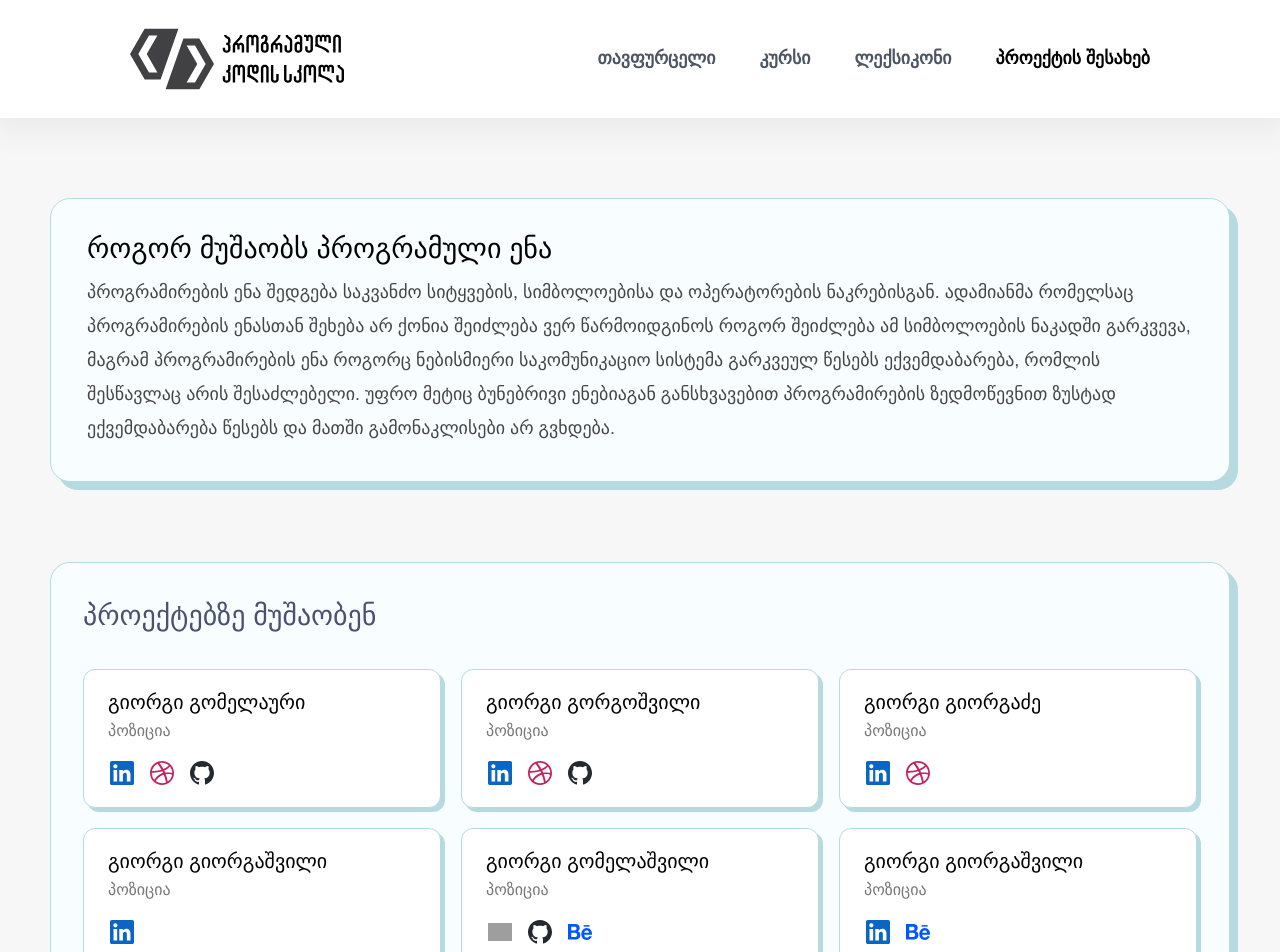
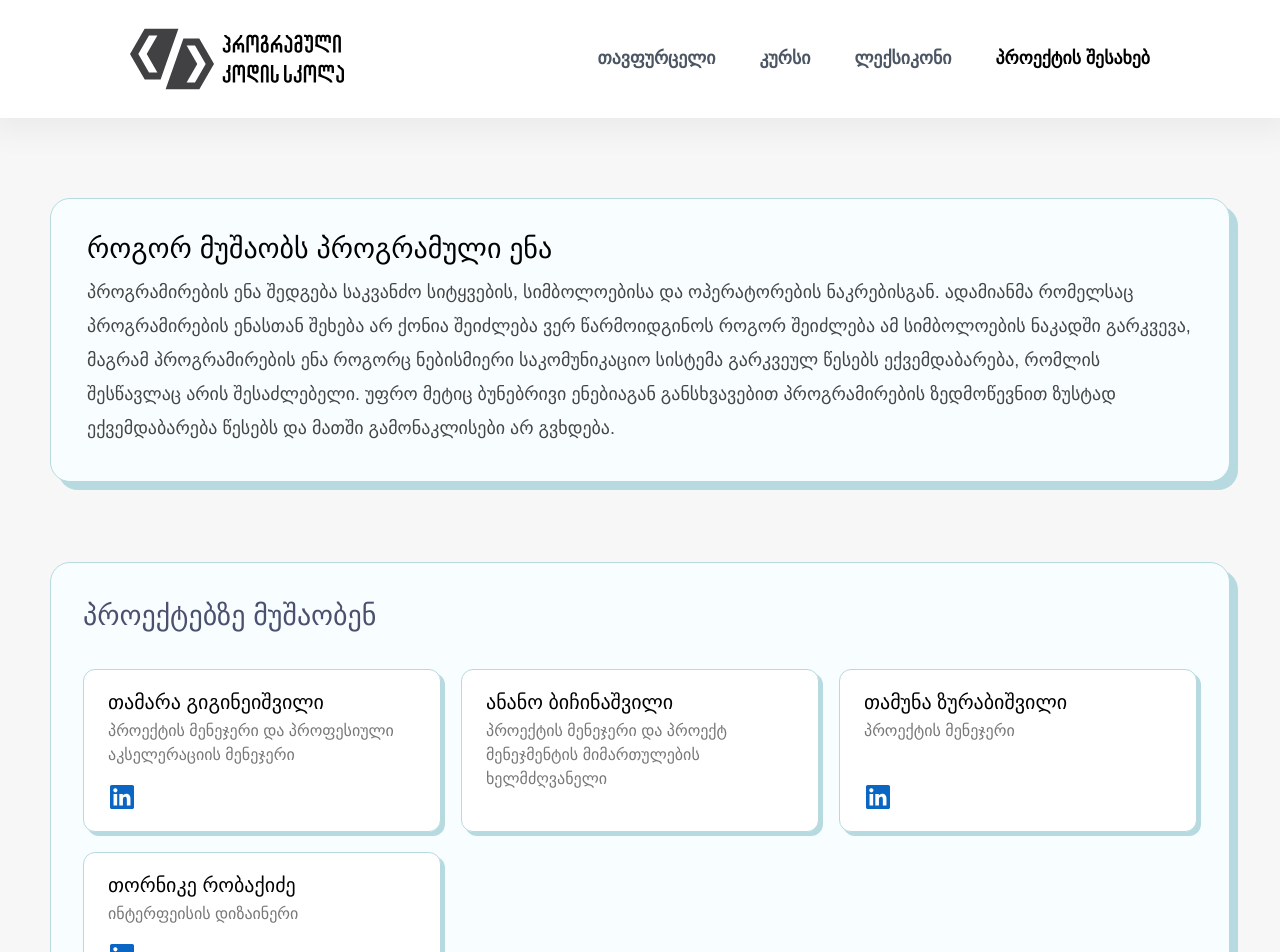
Before and after one commit to Mind1a/code-school-v2, a Next.js app: page /about in a window 1280 px wide. Shown: the top 952 px of the page. Built offline with nearby package versions, Linux system fonts and the light colour scheme; grey boxes are pictures that could not be loaded; a web font is replaced by a local one.

Commit message:
contact and code visual

```diff
--- a/src/features/landing/data/data.ts
+++ b/src/features/landing/data/data.ts
@@ -1,37 +1,37 @@
-import { Article, CourseCard, FooterLink, FooterLogo, NavItem } from '../types';
+import { Article, CourseCard, FooterLink, FooterLogo, NavItem } from "../types";
 
 export const navLinks: NavItem[] = [
-  { label: 'თავფურცელი', href: '/' },
-  { label: 'კურსი', href: '/codeSchoolCourses' },
+  { label: "თავფურცელი", href: "/" },
+  { label: "კურსი", href: "/codeSchoolCourses" },
   {
-    label: 'ლექსიკონი',
-    href: 'https://multiterm.iliauni.edu.ge/',
+    label: "ლექსიკონი",
+    href: "https://multiterm.iliauni.edu.ge/",
     external: true,
   },
-  { label: 'პროექტის შესახებ', href: '/about' },
+  { label: "პროექტის შესახებ", href: "/about" },
 ];
 
 export const contactLinks: FooterLink[] = [
   {
     id: 1,
-    icon: '/images/svg/info_icon.svg',
-    alt: 'Email icon',
-    href: 'mailto:info@iliauni.edu.ge',
-    label: 'info@iliauni.edu.ge',
+    icon: "/images/svg/info_icon.svg",
+    alt: "Email icon",
+    href: "mailto:info@iliauni.edu.ge",
+    label: "info@iliauni.edu.ge",
   },
   {
     id: 2,
-    icon: '/images/svg/phone_icon.svg',
-    alt: 'Phone icon',
-    href: 'tel:+995322220009',
-    label: '(+995 32) 222 00 09',
+    icon: "/images/svg/phone_icon.svg",
+    alt: "Phone icon",
+    href: "tel:+995322220009",
+    label: "(+995 32) 222 00 09",
   },
   {
     id: 3,
-    icon: '/images/svg/location_icon.svg',
-    alt: 'Location icon',
-    href: 'https://maps.app.goo.gl/nvPokDBG7115F1ie9',
-    label: 'თბილისი ქაქუცა ჩოლოყაშვილის გამზირი 3/5',
+    icon: "/images/svg/location_icon.svg",
+    alt: "Location icon",
+    href: "https://maps.app.goo.gl/nvPokDBG7115F1ie9",
+    label: "თბილისი ქაქუცა ჩოლოყაშვილის გამზირი 3/5",
     external: true,
   },
 ];
@@ -39,17 +39,17 @@ export const contactLinks: FooterLink[] = [
 export const footerLogos: FooterLogo[] = [
   {
     id: 1,
-    icon: '/images/svg/logo_unilab.svg',
-    alt: 'Unilab Logo',
-    href: 'https://unilab.iliauni.edu.ge/',
+    icon: "/images/svg/logo_unilab.svg",
+    alt: "Unilab Logo",
+    href: "https://unilab.iliauni.edu.ge/",
     width: 94.74,
     height: 124,
   },
   {
     id: 2,
-    icon: '/images/svg/logo_iliauni.svg',
-    alt: 'Iliauni Logo',
-    href: 'https://iliauni.edu.ge/en/',
+    icon: "/images/svg/logo_iliauni.svg",
+    alt: "Iliauni Logo",
+    href: "https://iliauni.edu.ge/en/",
     width: 124.66,
     height: 124,
   },
@@ -57,115 +57,112 @@ export const footerLogos: FooterLogo[] = [
 
 export const articlesData: Article[] = [
   {
-    id: 'info_coding',
-    title: 'ინფორმაციის კოდირება',
+    id: "info_coding",
+    title: "ინფორმაციის კოდირება",
     paragraphs: [
-      'არსებობს ინფირმაციის კოდირების, ინფიორმაციისათვის ფორმატის შეცვლის ბევრი განსხვავებული საშუალება. მაგალითად საიდუმლო კოდების სისტემა ინფირმაციას უხილავს ხდის მათთთვის ვინც მოცემულ კოდების სისტემას არ იცნიბს.',
-      'საკომუნიკაციო კოდის ადრეულ მაგალითად შეგვიძლია სამეტრყველო ენის გამოგონება ჩავთვალოთ. ენამ ადამიანს საშუალება მისცა, მეტყველების საშუალებით, გადმსცეს ის, რასაც ფიქრობს, რაც ნახა ან იგრძნო.',
-      'ინფირმაციის კომპიუტერისათვის გასაგებ ფორმაში გადაყვანას ასევე კოდირებას უწოდებენ. კომპიყტერული პროგრამის შესაქმნელად საჭიროა ინფორმაციის კომპიუტერისათვის გასაგებ ფორმაში გადაყვანა, ამისათვის კომპიუტერულ ენებს ვიყენებეთ.',
+      "არსებობს ინფირმაციის კოდირების, ინფიორმაციისათვის ფორმატის შეცვლის ბევრი განსხვავებული საშუალება. მაგალითად საიდუმლო კოდების სისტემა ინფირმაციას უხილავს ხდის მათთთვის ვინც მოცემულ კოდების სისტემას არ იცნიბს.",
+      "საკომუნიკაციო კოდის ადრეულ მაგალითად შეგვიძლია სამეტრყველო ენის გამოგონება ჩავთვალოთ. ენამ ადამიანს საშუალება მისცა, მეტყველების საშუალებით, გადმსცეს ის, რასაც ფიქრობს, რაც ნახა ან იგრძნო.",
+      "ინფირმაციის კომპიუტერისათვის გასაგებ ფორმაში გადაყვანას ასევე კოდირებას უწოდებენ. კომპიყტერული პროგრამის შესაქმნელად საჭიროა ინფორმაციის კომპიუტერისათვის გასაგებ ფორმაში გადაყვანა, ამისათვის კომპიუტერულ ენებს ვიყენებეთ.",
     ],
   },
   {
-    id: 'program_coding',
-    title: 'პროგრამული კოდი',
+    id: "program_coding",
+    title: "პროგრამული კოდი",
     paragraphs: [
-      'პროგრამული კოდი ხელოვნურად შექმნილი ენაა, რომელიც კომპიუტერული მოწყობილობებისათვის კომპლექსური დავალებების, ინსტრუქციების მისაცემად არის საჭირო. პროგრამული კოდი პროგრამების შესაქმნელად გამოიყენება, რომლებიც განსაზღვრავენ კომპიუტერული მოწყობილობის მიერ გარკვეული ოპერაციების შესრულებას, განაპირობებენ კომპიუტერული მოწყობილობის ქცევას.',
+      "პროგრამული კოდი ხელოვნურად შექმნილი ენაა, რომელიც კომპიუტერული მოწყობილობებისათვის კომპლექსური დავალებების, ინსტრუქციების მისაცემად არის საჭირო. პროგრამული კოდი პროგრამების შესაქმნელად გამოიყენება, რომლებიც განსაზღვრავენ კომპიუტერული მოწყობილობის მიერ გარკვეული ოპერაციების შესრულებას, განაპირობებენ კომპიუტერული მოწყობილობის ქცევას.",
     ],
   },
   {
-    id: 'how_coding',
-    title: 'როგორ მუშაობს პროგრამული ენა',
+    id: "how_coding",
+    title: "როგორ მუშაობს პროგრამული ენა",
     paragraphs: [
-      'პროგრამირების ენა შედგება საკვანძო სიტყვების, სიმბოლოებისა და ოპერატორების ნაკრებისგან. ადამიანმა რომელსაც პროგრამირების ენასთან შეხება არ ქონია შეიძლება ვერ წარმოიდგინოს როგორ შეიძლება ამ სიმბოლოების ნაკადში გარკვევა, მაგრამ პროგრამირების ენა როგორც ნებისმიერი საკომუნიკაციო სისტემა გარკვეულ წესებს ექვემდაბარება, რომლის შესწავლაც არის შესაძლებელი. უფრო მეტიც ბუნებრივი ენებიაგან განსხვავებით პროგრამირების ზედმოწევნით ზუსტად ექვემდაბარება წესებს და მათში გამონაკლისები არ გვხდება.',
+      "პროგრამირების ენა შედგება საკვანძო სიტყვების, სიმბოლოებისა და ოპერატორების ნაკრებისგან. ადამიანმა რომელსაც პროგრამირების ენასთან შეხება არ ქონია შეიძლება ვერ წარმოიდგინოს როგორ შეიძლება ამ სიმბოლოების ნაკადში გარკვევა, მაგრამ პროგრამირების ენა როგორც ნებისმიერი საკომუნიკაციო სისტემა გარკვეულ წესებს ექვემდაბარება, რომლის შესწავლაც არის შესაძლებელი. უფრო მეტიც ბუნებრივი ენებიაგან განსხვავებით პროგრამირების ზედმოწევნით ზუსტად ექვემდაბარება წესებს და მათში გამონაკლისები არ გვხდება.",
     ],
     fullWidth: true,
   },
 ];
 export const coursesData: CourseCard[] = [
   {
-    id: 'python',
-    href: '/courses/python/1.1',
-    logo: '/images/svg/py_logo.svg',
-    logoAlt: 'Python logo',
+    id: "python",
+    href: "/courses/python/1.1",
+    logo: "/images/svg/py_logo.svg",
+    logoAlt: "Python logo",
     logoWidth: 137.49,
     logoHeight: 137.49,
-    backgroundColor: '#ebf3f9',
-    shadowColor: '#89b9dd',
-    courseName: 'Python - ის საწყისები',
-    author: 'სახელი გვარი',
+    backgroundColor: "#ebf3f9",
+    shadowColor: "#89b9dd",
+    courseName: "Python - ის საწყისები",
+    author: "სახელი გვარი",
     topicsCount: 10,
   },
   {
-    id: 'html-css',
-    href: '/courses/html/1.1',
-    logo: '/images/svg/html_css_logo.svg',
-    logoAlt: 'HTML CSS logo',
+    id: "html-css",
+    href: "/courses/html/1.1",
+    logo: "/images/svg/html_css_logo.svg",
+    logoAlt: "HTML CSS logo",
     logoWidth: 167.19,
     logoHeight: 124.17,
-    backgroundColor: '#ddddfe',
-    shadowColor: '#ababd0',
-    courseName: 'HTML, CSS ის საწყისები',
-    author: 'სახელი გვარი',
+    backgroundColor: "#ddddfe",
+    shadowColor: "#ababd0",
+    courseName: "HTML, CSS ის საწყისები",
+    author: "სახელი გვარი",
     topicsCount: 10,
   },
 ];
 export const projectsData = [
   {
     id: 1,
-    name: 'გიორგი გომელაური',
-    role: 'პოზიცია',
+    name: "თამარა გიგინეიშვილი",
+    role: "პროექტის მენეჯერი და პროფესიული აკსელერაციის მენეჯერი",
     socials: [
-      { id: 'linkedin', icon: '/images/svg/linkdin.svg', link: '#' },
-      { id: 'dribbble', icon: '/images/svg/ball.svg', link: '#' },
-      { id: 'github', icon: '/images/svg/github.svg', link: '#' },
+      {
+        id: "linkedin",
+        icon: "/images/svg/linkdin.svg",
+        link: "https://www.linkedin.com/in/tamara-gigineishvili-8254b024a/",
+      },
     ],
   },
   {
     id: 2,
-    name: 'გიორგი გორგოშვილი',
-    role: 'პოზიცია',
-    socials: [
-      { id: 'linkedin', icon: '/images/svg/linkdin.svg', link: '#' },
-      { id: 'dribbble', icon: '/images/svg/ball.svg', link: '#' },
-      { id: 'github', icon: '/images/svg/github.svg', link: '#' },
-    ],
+    name: "ანანო ბიჩინაშვილი",
+    role: "პროექტის მენეჯერი და პროექტ მენეჯმენტის მიმართულების ხელმძღვანელი",
+    socials: [],
   },
   {
     id: 3,
-    name: 'გიორგი გიორგაძე',
-    role: 'პოზიცია',
+    name: "თამუნა ზურაბიშვილი",
+    role: "პროექტის მენეჯერი",
     socials: [
-      { id: 'linkedin', icon: '/images/svg/linkdin.svg', link: '#' },
-      { id: 'dribbble', icon: '/images/svg/ball.svg', link: '#' },
+      {
+        id: "linkedin",
+        icon: "/images/svg/linkdin.svg",
+        link: "https://www.linkedin.com/in/tamuna-zurabashvili/",
+      },
     ],
   },
   {
     id: 4,
-    name: 'გიორგი გიორგაშვილი',
-    role: 'პოზიცია',
-    socials: [{ id: 'linkedin', icon: '/images/svg/linkdin.svg', link: '#' }],
-  },
-  {
-    id: 5,
-    name: 'გიორგი გომელაშვილი',
-    role: 'პოზიცია',
+    name: "თორნიკე რობაქიძე",
+    role: "ინტერფეისის დიზაინერი",
     socials: [
-      { id: 'linkedin', icon: '/images/svg//linkdin.svg', link: '#' },
-      { id: 'github', icon: '/images/svg/github.svg', link: '#' },
-      { id: 'behance', icon: '/images/svg/be.svg', link: '#' },
+      {
+        id: "linkedin",
+        icon: "/images/svg/linkdin.svg",
+        link: "https://www.linkedin.com/in/tornike-robakidze/",
+      },
     ],
   },
-  {
-    id: 6,
-    name: 'გიორგი გიორგაშვილი',
-    role: 'პოზიცია',
-    socials: [
-      {
-        id: 'linkedin',
-        icon: '/images/svg/linkdin.svg',
-        link: '#',
-      },
-      { id: 'behance', icon: '/images/svg/be.svg', link: '#' },
-    ],
-  },
+  // // programmers - add actual names as needed
+  // {
+  //   id: 5,
+  //   name: "ანდრო ქავჟარაძე",
+  //   role: "პროგრამისტი",
+  //   socials: [{ id: "github", icon: "/images/svg/github.svg", link: "#" }],
+  // },
+  // {
+  //   id: 6,
+  //   name: "ნინო საჯაია",
+  //   role: "პროგრამისტი",
+  //   socials: [{ id: "github", icon: "/images/svg/github.svg", link: "#" }],
+  // },
 ];
--- a/src/features/programingLanguageLessons/components/primitives/Chapter.tsx
+++ b/src/features/programingLanguageLessons/components/primitives/Chapter.tsx
@@ -25,6 +25,9 @@ const Chapter = ({
     normalized = normalized
       .replace(/<\s*strong\s*>/gi, "__STRONG_OPEN__")
       .replace(/<\s*\/\s*strong\s*>/gi, "__STRONG_CLOSE__")
+      // preserve explicit <code> tags so they aren't escaped and re-wrapped later
+      .replace(/<\s*code\s*>/gi, "__CODE_OPEN__")
+      .replace(/<\s*\/\s*code\s*>/gi, "__CODE_CLOSE__")
       .replace(/<\s*br\s*\/?\s*>/gi, "__BR__");
 
     normalized = normalized.replace(/</g, "&lt;").replace(/>/g, "&gt;");
@@ -37,6 +40,8 @@ const Chapter = ({
     normalized = normalized
       .replace(/__STRONG_OPEN__/g, "<strong>")
       .replace(/__STRONG_CLOSE__/g, "</strong>")
+      .replace(/__CODE_OPEN__/g, "<code>")
+      .replace(/__CODE_CLOSE__/g, "</code>")
       .replace(/__BR__/g, "<br />");
 
     return normalized;
```
Also changed, not shown: src/app/globals.css (+9 -4 lines).
